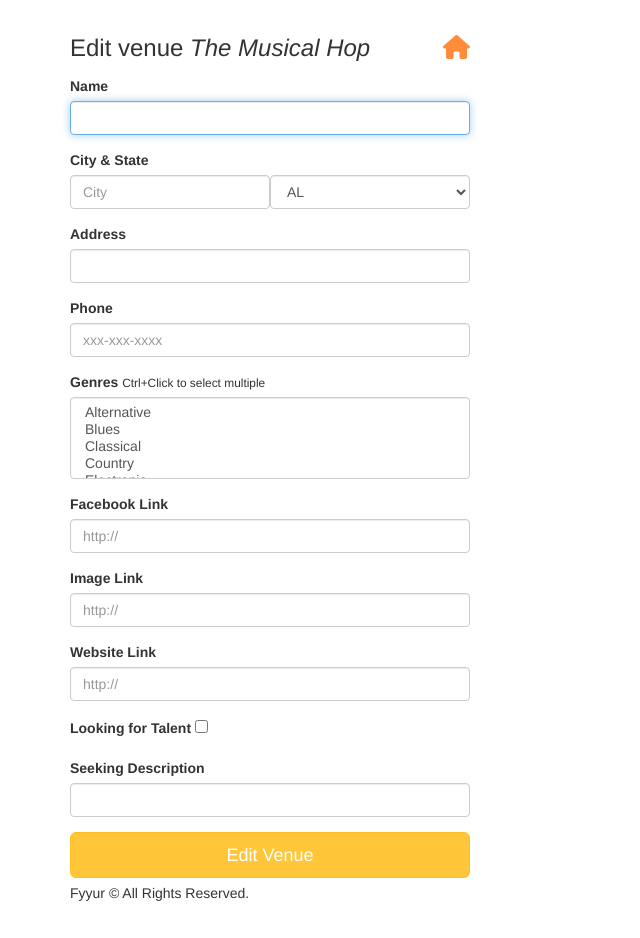
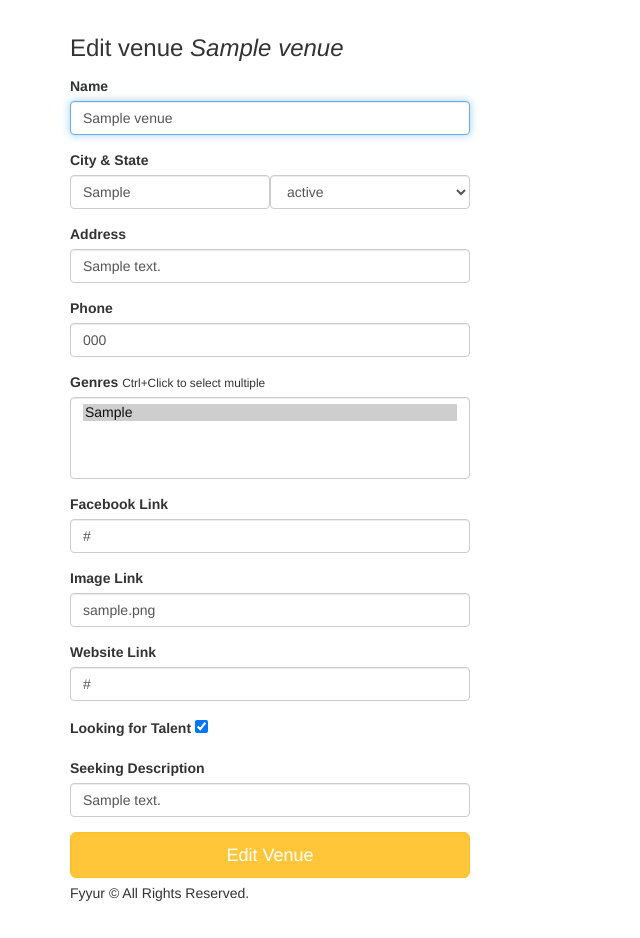
Before and after one commit to MAlhussaini/Shows_and_Venues, a Flask app: page /venues/1/edit in a window 1280 px wide. Shown: the part 60-998 px from the top of the page, without its empty margins (0-640 px from the left). Run offline with Flask 2, Linux system fonts and the light colour scheme; tables that the repository leaves empty hold one stand-in row (values such as "Sample post"); some libraries are stand-ins or nearby versions.

Commit message:
Method GET venue update completed

```diff
--- a/app.py
+++ b/app.py
@@ -293,26 +293,13 @@ def edit_artist_submission(artist_id):
 
   return redirect(url_for('show_artist', artist_id=artist_id))
 
-# TODO
+# *Completed*
 @app.route('/venues/<int:venue_id>/edit', methods=['GET'])
 def edit_venue(venue_id):
   form = VenueForm()
-  venue={
-    "id": 1,
-    "name": "The Musical Hop",
-    "genres": ["Jazz", "Reggae", "Swing", "Classical", "Folk"],
-    "address": "1015 Folsom Street",
-    "city": "San Francisco",
-    "state": "CA",
-    "phone": "123-123-1234",
-    "website": "https://www.themusicalhop.com",
-    "facebook_link": "https://www.facebook.com/TheMusicalHop",
-    "seeking_talent": True,
-    "seeking_description": "We are on the lookout for a local artist to play every two weeks. Please call us.",
-    "image_link": "https://images.unsplash.com/photo-1543900694-133f37abaaa5?ixlib=rb-1.2.1&ixid=eyJhcHBfaWQiOjEyMDd9&auto=format&fit=crop&w=400&q=60"
-  }
-  # TODO: populate form with values from venue with ID <venue_id>
-  return render_template('forms/edit_venue.html', form=form, venue=venue)
+  venue = Venues.query.get(venue_id)
+  genres = Genres.query.all()
+  return render_template('forms/edit_venue.html', form=form, venue=venue, genres=genres)
 
 # TODO
 @app.route('/venues/<int:venue_id>/edit', methods=['POST'])
--- a/migrations/versions/d6930b8a7050_.py
+++ b/migrations/versions/d6930b8a7050_.py
@@ -116,7 +116,7 @@ def upgrade():
 
 
     #~ Insert into Genres
-    op.execute('INSERT INTO genres (genres) VALUES (\'Alternative\'), (\'Blues\'), (\'Classical\'), (\'Country\'), (\'Electronic\'), (\'Folk\'), (\'Funk\'), (\'Hip-Hop\'), (\'Heavy Metal\'), (\'Instrumental\'), (\'Jazz\'), (\'Musical Theatre\'), (\'Pop\'), (\'Punk\'), (\'R&amp;B\'), (\'Reggae\'), (\'Rock n Roll\'), (\'Soul\'), (\'Swing\'), (\'Other\');')
+    op.execute('INSERT INTO genres (genres) VALUES (\'Alternative\'), (\'Blues\'), (\'Classical\'), (\'Country\'), (\'Electronic\'), (\'Folk\'), (\'Funk\'), (\'Hip-Hop\'), (\'Heavy Metal\'), (\'Instrumental\'), (\'Jazz\'), (\'Musical Theatre\'), (\'Pop\'), (\'Punk\'), (\'R&B\'), (\'Reggae\'), (\'Rock n Roll\'), (\'Soul\'), (\'Swing\'), (\'Other\');')
 
     #~ Insert into artist_genres
     op.execute('INSERT INTO artist_genres (genre_id, artist_id) VALUES (\'17\', \'1\');')
--- a/templates/forms/edit_venue.html
+++ b/templates/forms/edit_venue.html
@@ -1,60 +1,108 @@
-{% extends 'layouts/main.html' %}
-{% block title %}Edit Venue{% endblock %}
-{% block content %}
+{% extends 'layouts/main.html' %} {% block title %}Edit Venue{% endblock %} {% block content %}
 <div class="form-wrapper">
     <form class="form" method="post" action="/venues/{{venue.id}}/edit">
-      <h3 class="form-heading">Edit venue <em>{{ venue.name }}</em> <a href="{{ url_for('index') }}" title="Back to homepage"><i class="fa fa-home pull-right"></i></a></h3>
+        <h3 class="form-heading">Edit venue <em>{{ venue.name }}</em></h3>
         <div class="form-group">
-        <label for="name">Name</label>
-        {{ form.name(class_ = 'form-control', autofocus = true) }}
+            <label for="name">Name</label> {{ form.name(class_ = 'form-control', autofocus = true, value = venue.name) }}
         </div>
         <div class="form-group">
             <label>City & State</label>
             <div class="form-inline">
                 <div class="form-group">
-              {{ form.city(class_ = 'form-control', placeholder='City', autofocus = true) }}
+                    {{ form.city(class_ = 'form-control', placeholder='City', autofocus = true, value = venue.city) }}
                 </div>
                 <div class="form-group">
-              {{ form.state(class_ = 'form-control', placeholder='State', autofocus = true) }}
+                    <select class="form-control" id="state" name="state" placeholder="State" autofocus required>
+                    <option value= {{venue.state}} >{{venue.state}}</option>
+                    <option value="AL">AL</option>
+                    <option value="AK">AK</option>
+                    <option value="AZ">AZ</option>
+                    <option value="AR">AR</option>
+                    <option value="CA">CA</option>
+                    <option value="CO">CO</option>
+                    <option value="CT">CT</option>
+                    <option value="DE">DE</option>
+                    <option value="DC">DC</option>
+                    <option value="FL">FL</option>
+                    <option value="GA">GA</option>
+                    <option value="HI">HI</option>
+                    <option value="ID">ID</option>
+                    <option value="IL">IL</option>
+                    <option value="IN">IN</option>
+                    <option value="IA">IA</option>
+                    <option value="KS">KS</option>
+                    <option value="KY">KY</option>
+                    <option value="LA">LA</option>
+                    <option value="ME">ME</option>
+                    <option value="MT">MT</option>
+                    <option value="NE">NE</option>
+                    <option value="NV">NV</option>
+                    <option value="NH">NH</option>
+                    <option value="NJ">NJ</option>
+                    <option value="NM">NM</option>
+                    <option value="NY">NY</option>
+                    <option value="NC">NC</option>
+                    <option value="ND">ND</option>
+                    <option value="OH">OH</option>
+                    <option value="OK">OK</option>
+                    <option value="OR">OR</option>
+                    <option value="MD">MD</option>
+                    <option value="MA">MA</option>
+                    <option value="MI">MI</option>
+                    <option value="MN">MN</option>
+                    <option value="MS">MS</option>
+                    <option value="MO">MO</option>
+                    <option value="PA">PA</option>
+                    <option value="RI">RI</option>
+                    <option value="SC">SC</option>
+                    <option value="SD">SD</option>
+                    <option value="TN">TN</option>
+                    <option value="TX">TX</option>
+                    <option value="UT">UT</option>
+                    <option value="VT">VT</option>
+                    <option value="VA">VA</option>
+                    <option value="WA">WA</option>
+                    <option value="WV">WV</option>
+                    <option value="WI">WI</option>
+                    <option value="WY">WY</option>
+                </select>
                 </div>
             </div>
         </div>
         <div class="form-group">
-        <label for="address">Address</label>
-        {{ form.address(class_ = 'form-control', autofocus = true) }}
+            <label for="address">Address</label> {{ form.address(class_ = 'form-control', autofocus = true, value = venue.address) }}
         </div>
         <div class="form-group">
-          <label for="phone">Phone</label>
-          {{ form.phone(class_ = 'form-control', placeholder='xxx-xxx-xxxx', autofocus = true) }}
+            <label for="phone">Phone</label> {{ form.phone(class_ = 'form-control', placeholder='xxx-xxx-xxxx', autofocus = true, value = venue.phone) }}
         </div>
         <div class="form-group">
             <label for="genres">Genres</label>
             <small>Ctrl+Click to select multiple</small>
-        {{ form.genres(class_ = 'form-control', placeholder='Genres, separated by commas', autofocus = true) }}
+            <select class="form-control" id="genres" name="genres" placeholder="Genres, separated by commas" autofocus required multiple="multiple">
+              {%for genre in genres%}
+              <option value="{{genre.genres}}" {%for genre in genre.venue if (genre.id == venue.id) %} selected="selected" {%endfor%}>{{genre.genres}}</option>
+              {%endfor%}
+          </select>
         </div>
         <div class="form-group">
-          <label for="facebook_link">Facebook Link</label>
-          {{ form.facebook_link(class_ = 'form-control', placeholder='http://', autofocus = true) }}
+            <label for="facebook_link">Facebook Link</label> {{ form.facebook_link(class_ = 'form-control', placeholder='http://', autofocus = true, value = venue.facebook_link) }}
         </div>
 
         <div class="form-group">
-          <label for="image_link">Image Link</label>
-          {{ form.image_link(class_ = 'form-control', placeholder='http://', autofocus = true) }}
+            <label for="image_link">Image Link</label> {{ form.image_link(class_ = 'form-control', placeholder='http://', autofocus = true, value = venue.image_link) }}
         </div>
 
         <div class="form-group">
-              <label for="website_link">Website Link</label>
-              {{ form.website_link(class_ = 'form-control', placeholder='http://', autofocus = true) }}
+            <label for="website_link">Website Link</label> {{ form.website_link(class_ = 'form-control', placeholder='http://', autofocus = true, value = venue.website_link) }}
         </div>
 
         <div class="form-group">
             <label for="seeking_talent">Looking for Talent</label>
-             {{ form.seeking_talent(placeholder='Venue', autofocus = true) }}
+            <input id="talent_hunting" name="talent_hunting" placeholder="Venue" type="checkbox" autofocus {%if venue.talent_hunting %} checked {% endif %}>
         </div>
 
         <div class="form-group">
-            <label for="seeking_description">Seeking Description</label>
-            {{ form.seeking_description(class_ = 'form-control', autofocus = true) }}
+            <label for="seeking_description">Seeking Description</label> {{ form.seeking_description(class_ = 'form-control', autofocus = true, value = venue.talent_description) }}
         </div>
 
         <input type="submit" value="Edit Venue" class="btn btn-primary btn-lg btn-block">
```
Lines whose indentation alone changed are shown as unchanged.
